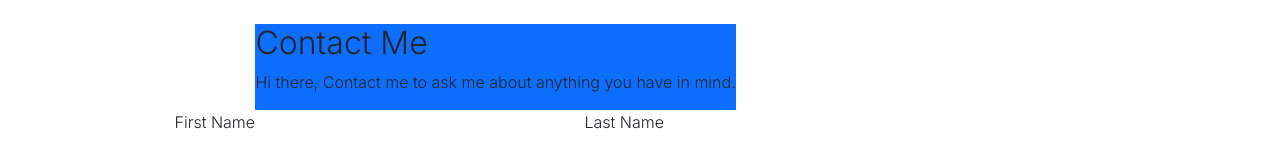
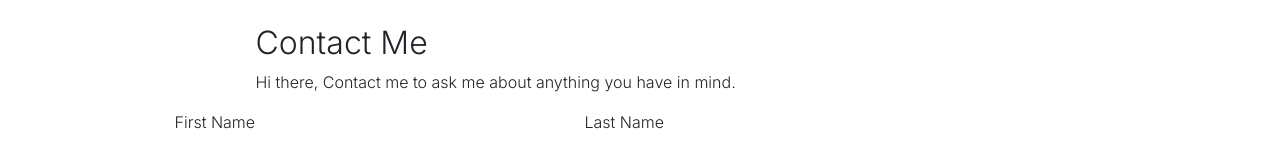
Before and after one commit to Mbahkingsley/frontend-stage-one-task, a React (Create React App) app: page /contact in a window 1280 px wide. Shown: the top 141 px of the page. Built offline with nearby package versions, Linux system fonts and the light colour scheme.

Commit message:
contact page: removed bg-color

```diff
--- a/src/pages/Contact.js
+++ b/src/pages/Contact.js
@@ -12,7 +12,7 @@ const Contacts = () => {
     <div>
         <div className="container-fluid d-lg-flex justify-content-center flex-column align-items-center ">
 
-      <div style={{maxWidth:'70%', marginRight:'23%'}} className="bg-primary mt-4 ">
+      <div style={{maxWidth:'70%', marginRight:'23%'}} className="mt-4 ">
         <h2>Contact Me</h2>
         <p className="mt-2 mb-3 ">
           Hi there, Contact me to ask me about anything you have in mind.
```
